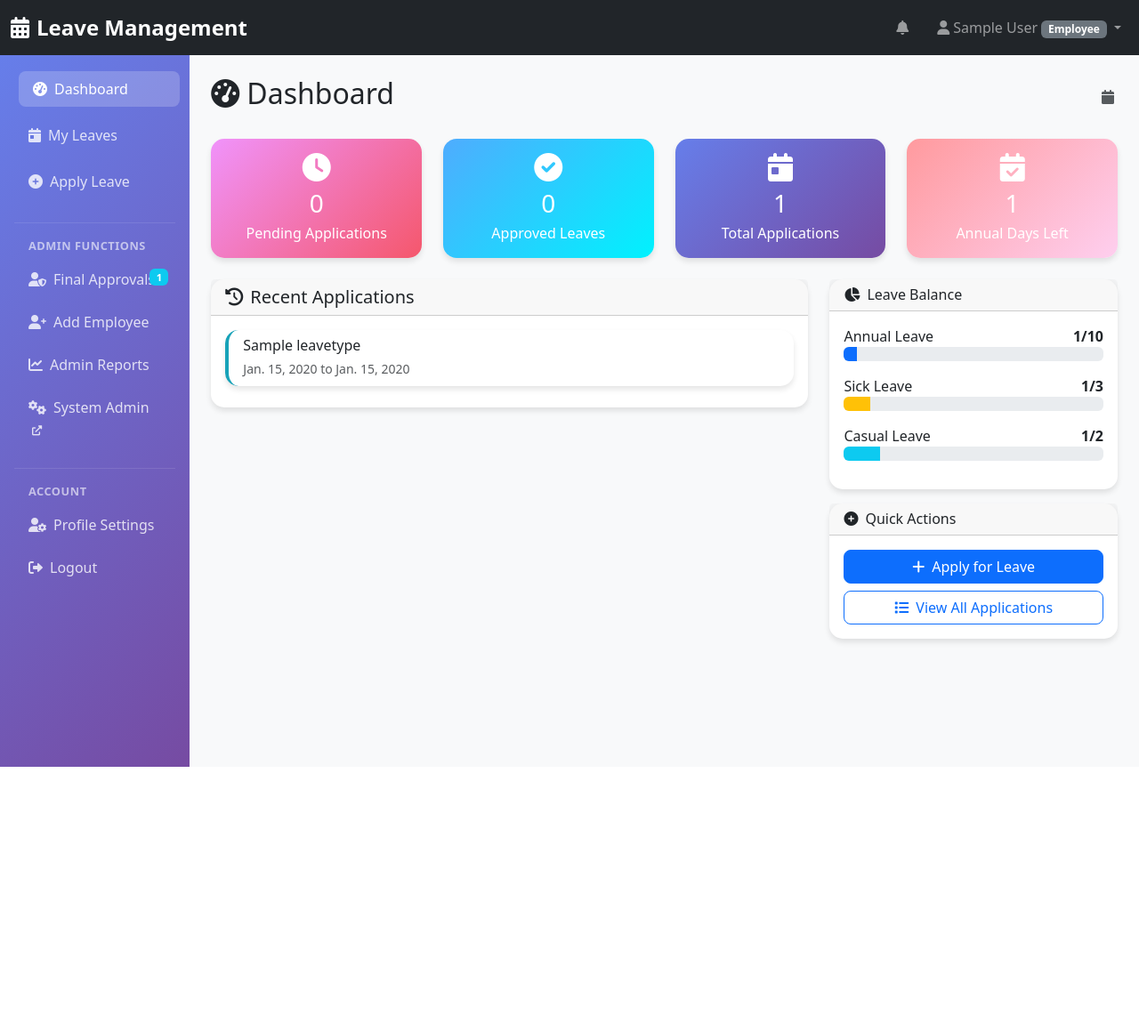
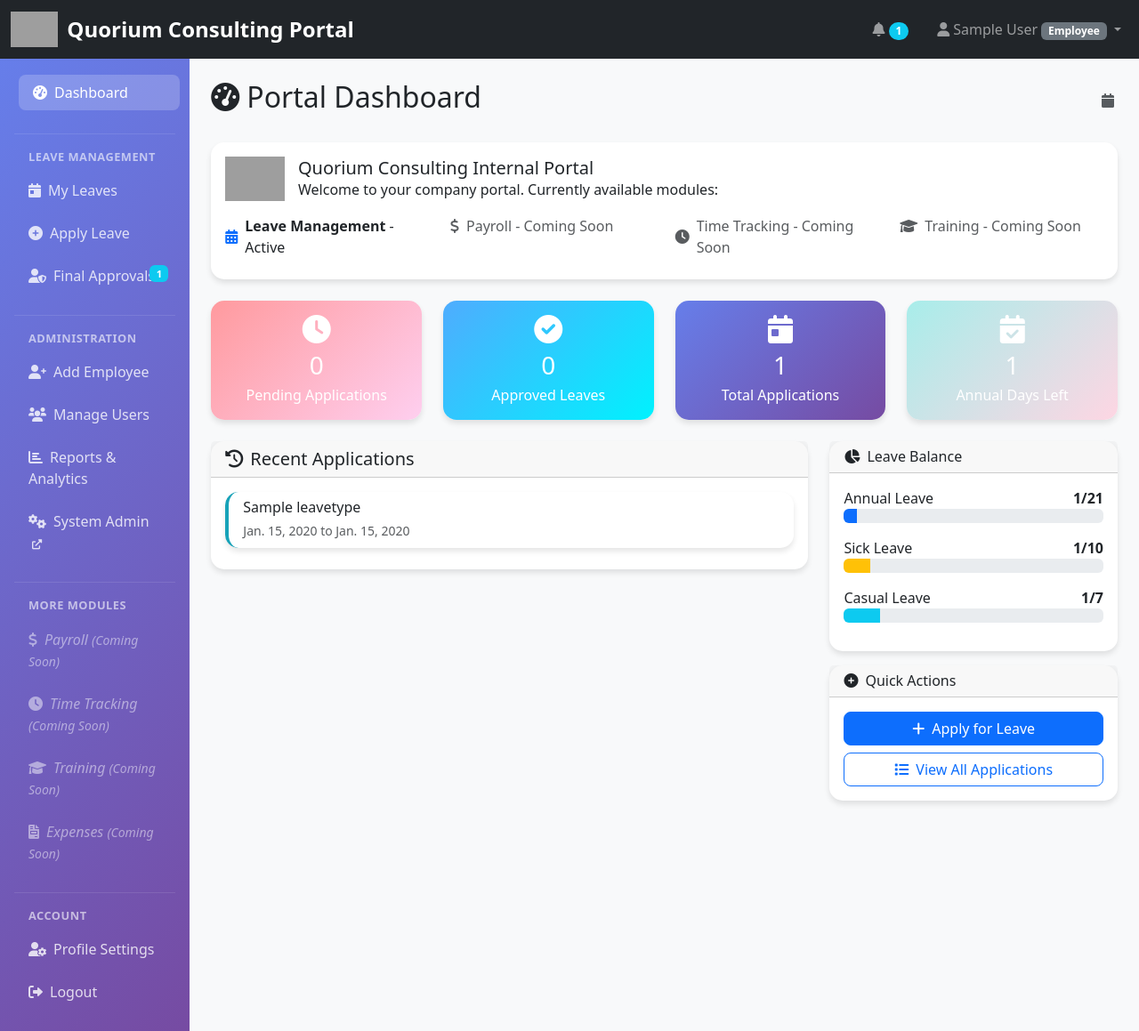
Before and after one commit to sakshamtolani-qc/django-leave-system, a Django app: page /dashboard/ in a window 1280 px wide. Shown: the whole page at 89% size. Before the commit the page ends 862 px from the top, so only its background shows below. Run offline with Django 4.2, Linux system fonts and the light colour scheme; a user stored in the database is signed in; tables that the repository leaves empty hold one stand-in row (values such as "Sample post"); grey boxes are pictures that could not be loaded.

Commit message:
Added Logo

```diff
--- a/templates/accounts/login.html
+++ b/templates/accounts/login.html
@@ -10,7 +10,10 @@
         <div class="card shadow-lg">
             <div class="card-body p-5">
                 <div class="text-center mb-4">
-                    <i class="fas fa-sign-in-alt fa-3x text-primary mb-3"></i>
+                    <!-- Add company logo -->
+                    <img src="https://res.cloudinary.com/sakshamtolani/image/upload/v1757790613/QC_Logo_g59zns.jpg"
+                         alt="Quorium Consulting"
+                         style="height: 80px; width: auto; margin-bottom: 20px;">
                     <h3 class="card-title">Welcome Back!</h3>
                     <p class="text-muted">Please sign in to your account</p>
                 </div>
--- a/templates/base.html
+++ b/templates/base.html
@@ -1,11 +1,10 @@
-<!-- templates/base.html - Updated navigation for HR → Admin workflow -->
 {% load static %}
 <!DOCTYPE html>
 <html lang="en">
 <head>
     <meta charset="UTF-8">
     <meta name="viewport" content="width=device-width, initial-scale=1.0">
-    <title>Leave Management System - {% block title %}{% endblock %}</title>
+    <title>Quorium Consulting Portal - {% block title %}{% endblock %}</title>
 
     <!-- Bootstrap CSS -->
     <link href="https://cdn.jsdelivr.net/npm/bootstrap@5.3.0/dist/css/bootstrap.min.css" rel="stylesheet">
@@ -64,6 +63,32 @@
         .stats-card.info {
             background: linear-gradient(135deg, #a8edea 0%, #fed6e3 100%);
         }
+        .navbar-brand img {
+            transition: all 0.3s ease;
+        }
+
+        .navbar-brand:hover img {
+            transform: scale(1.05);
+        }
+
+        /* Responsive logo sizing */
+        @media (max-width: 768px) {
+            .navbar-brand img {
+                height: 35px;
+            }
+            .navbar-brand span {
+                font-size: 1.2rem;
+            }
+        }
+
+        @media (max-width: 576px) {
+            .navbar-brand img {
+                height: 30px;
+            }
+            .navbar-brand span {
+                font-size: 1rem;
+            }
+        }
         .navbar-brand {
             font-weight: bold;
             font-size: 1.5rem;
@@ -111,6 +136,10 @@
             margin-bottom: 0.5rem;
             padding-left: 1rem;
         }
+        .coming-soon {
+            opacity: 0.6;
+            font-style: italic;
+        }
     </style>
 
     {% block extra_css %}{% endblock %}
@@ -119,20 +148,27 @@
     <!-- Navigation -->
     <nav class="navbar navbar-expand-lg navbar-dark bg-dark">
         <div class="container-fluid">
-            <a class="navbar-brand" href="{% url 'dashboard:home' %}">
-                <i class="fas fa-calendar-alt me-2"></i>Leave Management
+            <a class="navbar-brand d-flex align-items-center" href="{% url 'dashboard:home' %}">
+                <img src="https://res.cloudinary.com/sakshamtolani/image/upload/v1757790613/QC_Logo_g59zns.jpg"
+                     alt="Quorium Consulting"
+                     style="height: 40px; width: auto; margin-right: 10px;">
+                <span>Quorium Consulting Portal</span>
             </a>
 
             {% if user.is_authenticated %}
             <div class="navbar-nav ms-auto">
-                <!-- Notification Bell (for future use) -->
+                <!-- Notification Bell -->
                 <div class="nav-item me-3">
                     <a class="nav-link" href="#" title="Notifications">
                         <i class="fas fa-bell"></i>
                         {% if user.role == 'hr' %}
-                            <!-- HR pending count would go here -->
+                            {% if hr_pending_count %}
+                            <span class="badge bg-warning text-dark rounded-pill">{{ hr_pending_count }}</span>
+                            {% endif %}
                         {% elif user.role == 'admin' or user.is_superuser %}
-                            <!-- Admin pending count would go here -->
+                            {% if admin_pending_count %}
+                            <span class="badge bg-info rounded-pill">{{ admin_pending_count }}</span>
+                            {% endif %}
                         {% endif %}
                     </a>
                 </div>
@@ -168,14 +204,16 @@
             <div class="col-md-2 p-0">
                 <div class="sidebar p-3">
                     <ul class="nav flex-column">
-                        <!-- Common Navigation -->
+                        <!-- Dashboard -->
                         <li class="nav-item mb-2">
                             <a class="nav-link {% if request.resolver_match.url_name == 'home' %}active{% endif %}" href="{% url 'dashboard:home' %}">
                                 <i class="fas fa-tachometer-alt me-2"></i>Dashboard
                             </a>
                         </li>
 
-                        <!-- Employee Section -->
+                        <!-- Leave Management Section -->
+                        <div class="nav-section">
+                            <div class="nav-section-title">Leave Management</div>
                             <li class="nav-item mb-2">
                                 <a class="nav-link {% if 'my_leaves' in request.resolver_match.url_name %}active{% endif %}" href="{% url 'leaves:my_leaves' %}">
                                     <i class="fas fa-calendar-day me-2"></i>My Leaves
@@ -187,61 +225,88 @@
                                 </a>
                             </li>
 
-                        <!-- HR Section -->
+                            <!-- HR Leave Functions -->
                             {% if user.role == 'hr' %}
-                        <div class="nav-section">
-                            <div class="nav-section-title">HR Functions</div>
                             <li class="nav-item mb-2">
                                 <a class="nav-link {% if 'hr_pending' in request.resolver_match.url_name %}active{% endif %}" href="{% url 'leaves:hr_pending' %}">
                                     <i class="fas fa-user-check me-2"></i>Pending Approvals
-                                    <!-- Dynamic badge would go here -->
-                                    <span class="badge bg-warning text-dark">{{ hr_pending_count|default:"" }}</span>
+                                    {% if hr_pending_count %}
+                                    <span class="badge bg-warning text-dark">{{ hr_pending_count }}</span>
+                                    {% endif %}
                                 </a>
                             </li>
+                            {% endif %}
+
+                            <!-- Admin Leave Functions -->
+                            {% if user.role == 'admin' or user.is_superuser %}
+                            <li class="nav-item mb-2">
+                                <a class="nav-link {% if 'admin_pending' in request.resolver_match.url_name %}active{% endif %}" href="{% url 'leaves:admin_pending' %}">
+                                    <i class="fas fa-user-shield me-2"></i>Final Approvals
+                                    {% if admin_pending_count %}
+                                    <span class="badge bg-info text-white">{{ admin_pending_count }}</span>
+                                    {% endif %}
+                                </a>
+                            </li>
+                            {% endif %}
+                        </div>
+
+                        <!-- HR & Admin Section -->
+                        {% if user.role == 'hr' or user.role == 'admin' or user.is_superuser %}
+                        <div class="nav-section">
+                            <div class="nav-section-title">Administration</div>
                             <li class="nav-item mb-2">
                                 <a class="nav-link {% if 'add_user' in request.resolver_match.url_name %}active{% endif %}" href="{% url 'accounts:add_user' %}">
                                     <i class="fas fa-user-plus me-2"></i>Add Employee
                                 </a>
                             </li>
                             <li class="nav-item mb-2">
-                                <a class="nav-link {% if 'reports' in request.resolver_match.url_name %}active{% endif %}" href="{% url 'dashboard:reports' %}">
-                                    <i class="fas fa-chart-bar me-2"></i>HR Reports
-                                </a>
-                            </li>
-                        </div>
-                        {% endif %}
-
-                        <!-- Admin Section -->
-                        {% if user.role == 'admin' or user.is_superuser %}
-                        <div class="nav-section">
-                            <div class="nav-section-title">Admin Functions</div>
-                            <li class="nav-item mb-2">
-                                <a class="nav-link {% if 'admin_pending' in request.resolver_match.url_name %}active{% endif %}" href="{% url 'leaves:admin_pending' %}">
-                                    <i class="fas fa-user-shield me-2"></i>Final Approvals
-                                    <!-- Dynamic badge would go here -->
-                                    <span class="badge bg-info text-white">{{ admin_pending_count|default:"" }}</span>
-                                </a>
-                            </li>
-                            <li class="nav-item mb-2">
-                                <a class="nav-link {% if 'add_user' in request.resolver_match.url_name %}active{% endif %}" href="{% url 'accounts:add_user' %}">
-                                    <i class="fas fa-user-plus me-2"></i>Add Employee
+                                <a class="nav-link {% if 'user_list' in request.resolver_match.url_name %}active{% endif %}" href="{% url 'dashboard:user_list' %}">
+                                    <i class="fas fa-users me-2"></i>Manage Users
                                 </a>
                             </li>
                             <li class="nav-item mb-2">
                                 <a class="nav-link {% if 'reports' in request.resolver_match.url_name %}active{% endif %}" href="{% url 'dashboard:reports' %}">
-                                    <i class="fas fa-chart-line me-2"></i>Admin Reports
+                                    <i class="fas fa-chart-bar me-2"></i>Reports & Analytics
                                 </a>
                             </li>
+
+                            {% if user.is_superuser %}
                             <li class="nav-item mb-2">
                                 <a class="nav-link" href="/admin/" target="_blank">
                                     <i class="fas fa-cogs me-2"></i>System Admin
                                     <i class="fas fa-external-link-alt ms-1" style="font-size: 0.7rem;"></i>
                                 </a>
                             </li>
+                            {% endif %}
                         </div>
                         {% endif %}
 
-                        <!-- Settings Section -->
+                        <!-- Future Modules Section -->
+                        <div class="nav-section">
+                            <div class="nav-section-title">More Modules</div>
+                            <li class="nav-item mb-2">
+                                <a class="nav-link coming-soon" href="#" onclick="return false;">
+                                    <i class="fas fa-dollar-sign me-2"></i>Payroll <small>(Coming Soon)</small>
+                                </a>
+                            </li>
+                            <li class="nav-item mb-2">
+                                <a class="nav-link coming-soon" href="#" onclick="return false;">
+                                    <i class="fas fa-clock me-2"></i>Time Tracking <small>(Coming Soon)</small>
+                                </a>
+                            </li>
+                            <li class="nav-item mb-2">
+                                <a class="nav-link coming-soon" href="#" onclick="return false;">
+                                    <i class="fas fa-graduation-cap me-2"></i>Training <small>(Coming Soon)</small>
+                                </a>
+                            </li>
+                            <li class="nav-item mb-2">
+                                <a class="nav-link coming-soon" href="#" onclick="return false;">
+                                    <i class="fas fa-file-invoice me-2"></i>Expenses <small>(Coming Soon)</small>
+                                </a>
+                            </li>
+                        </div>
+
+                        <!-- Account Section -->
                         <div class="nav-section">
                             <div class="nav-section-title">Account</div>
                             <li class="nav-item mb-2">
--- a/templates/dashboard/dashboard.html
+++ b/templates/dashboard/dashboard.html
@@ -1,21 +1,67 @@
-<!-- templates/dashboard/dashboard.html -->
 {% extends 'base.html' %}
 
-{% block title %}Dashboard{% endblock %}
+{% block title %}Portal Dashboard{% endblock %}
 
 {% block content %}
 <div class="d-flex justify-content-between align-items-center mb-4">
-    <h2><i class="fas fa-tachometer-alt me-2"></i>Dashboard</h2>
+    <h2><i class="fas fa-tachometer-alt me-2"></i>Portal Dashboard</h2>
     <div class="text-muted">
         <i class="fas fa-calendar me-1"></i>{{ "now"|date:"F d, Y" }}
     </div>
 </div>
 
+<!-- Welcome section for admin users only -->
+{% if user.role == 'admin' or user.is_superuser %}
+<div class="row mb-4">
+    <div class="col-12">
+        <div class="card">
+            <div class="card-body">
+                <div class="d-flex align-items-center mb-3">
+                    <img src="https://res.cloudinary.com/sakshamtolani/image/upload/v1757790613/QC_Logo_g59zns.jpg"
+                         alt="Quorium Consulting"
+                         style="height: 50px; width: auto; margin-right: 15px;">
+                    <div>
+                        <h5 class="card-title mb-0">Quorium Consulting Internal Portal</h5>
+                        <p class="card-text mb-0">Welcome to your company portal. Currently available modules:</p>
+                    </div>
+                </div>
+                <div class="row">
+                    <div class="col-md-3">
+                        <div class="d-flex align-items-center mb-2">
+                            <i class="fas fa-calendar-alt text-primary me-2"></i>
+                            <span><strong>Leave Management</strong> - Active</span>
+                        </div>
+                    </div>
+                    <div class="col-md-3">
+                        <div class="d-flex align-items-center mb-2 text-muted">
+                            <i class="fas fa-dollar-sign me-2"></i>
+                            <span>Payroll - Coming Soon</span>
+                        </div>
+                    </div>
+                    <div class="col-md-3">
+                        <div class="d-flex align-items-center mb-2 text-muted">
+                            <i class="fas fa-clock me-2"></i>
+                            <span>Time Tracking - Coming Soon</span>
+                        </div>
+                    </div>
+                    <div class="col-md-3">
+                        <div class="d-flex align-items-center mb-2 text-muted">
+                            <i class="fas fa-graduation-cap me-2"></i>
+                            <span>Training - Coming Soon</span>
+                        </div>
+                    </div>
+                </div>
+            </div>
+        </div>
+    </div>
+</div>
+{% endif %}
+
 {% if user.role == 'employee' %}
 <!-- Employee Dashboard -->
 <div class="row mb-4">
     <div class="col-md-3">
-        <div class="card stats-card">
+        <div class="card stats-card warning">
             <div class="card-body text-center">
                 <i class="fas fa-clock fa-2x mb-2"></i>
                 <h3 class="mb-1">{{ pending_leaves }}</h3>
@@ -42,10 +88,10 @@
         </div>
     </div>
     <div class="col-md-3">
-        <div class="card stats-card warning">
+        <div class="card stats-card info">
             <div class="card-body text-center">
                 <i class="fas fa-calendar-check fa-2x mb-2"></i>
-                <h3 class="mb-1">{{ leave_balance.annual_leave|default:"0" }}</h3>
+                <h3 class="mb-1">{{ leave_balance.annual_leave|default:"10" }}</h3>
                 <p class="mb-0">Annual Days Left</p>
             </div>
         </div>
@@ -90,7 +136,7 @@
                 <div class="mb-3">
                     <div class="d-flex justify-content-between">
                         <span>Annual Leave</span>
-                        <span class="fw-bold">{{ leave_balance.annual_leave }}/10</span>
+                        <span class="fw-bold">{{ leave_balance.annual_leave }}/21</span>
                     </div>
                     <div class="progress mb-2">
                         <div class="progress-bar"
@@ -101,7 +147,7 @@
                 <div class="mb-3">
                     <div class="d-flex justify-content-between">
                         <span>Sick Leave</span>
-                        <span class="fw-bold">{{ leave_balance.sick_leave }}/3</span>
+                        <span class="fw-bold">{{ leave_balance.sick_leave }}/10</span>
                     </div>
                     <div class="progress mb-2">
                         <div class="progress-bar bg-warning"
@@ -112,7 +158,7 @@
                 <div class="mb-3">
                     <div class="d-flex justify-content-between">
                         <span>Casual Leave</span>
-                        <span class="fw-bold">{{ leave_balance.casual_leave }}/2</span>
+                        <span class="fw-bold">{{ leave_balance.casual_leave }}/7</span>
                     </div>
                     <div class="progress mb-2">
                         <div class="progress-bar bg-info"
@@ -145,7 +191,7 @@
 </div>
 
 {% else %}
-<!-- Manager/HR/Admin Dashboard -->
+<!-- HR/Admin Dashboard -->
 <div class="row mb-4">
     <div class="col-md-3">
         <div class="card stats-card warning">
@@ -169,7 +215,7 @@
         <div class="card stats-card success">
             <div class="card-body text-center">
                 <i class="fas fa-check-circle fa-2x mb-2"></i>
-                <h3 class="mb-1">{{ approved_applications }}</h3>
+                <h3 class="mb-1">{{ fully_approved|default:"0" }}</h3>
                 <p class="mb-0">Approved</p>
             </div>
         </div>
@@ -178,7 +224,7 @@
         <div class="card stats-card">
             <div class="card-body text-center">
                 <i class="fas fa-times-circle fa-2x mb-2"></i>
-                <h3 class="mb-1">{{ rejected_applications }}</h3>
+                <h3 class="mb-1">{{ total_rejected|default:"0" }}</h3>
                 <p class="mb-0">Rejected</p>
             </div>
         </div>
@@ -239,6 +285,8 @@
                     <span>{{ stat.name }}</span>
                     <span class="badge bg-primary">{{ stat.total_applications }}</span>
                 </div>
+                {% empty %}
+                <p class="text-muted small">No leave type statistics available.</p>
                 {% endfor %}
             </div>
         </div>
@@ -251,7 +299,8 @@
 {% if user.role != 'employee' %}
 <script>
 document.addEventListener('DOMContentLoaded', function() {
-    // Monthly chart
+    // Check if monthly chart data exists
+    {% if monthly_stats %}
     const ctx = document.getElementById('monthlyChart').getContext('2d');
     const monthlyData = {{ monthly_stats|safe }};
 
@@ -291,6 +340,12 @@
             }
         }
     });
+    {% else %}
+    // If no monthly data, show a message
+    const ctx = document.getElementById('monthlyChart');
+    ctx.style.display = 'none';
+    ctx.parentElement.innerHTML = '<p class="text-muted text-center">No data available for chart</p>';
+    {% endif %}
 });
 </script>
 {% endif %}
```
Lines whose indentation alone changed are shown as unchanged.
